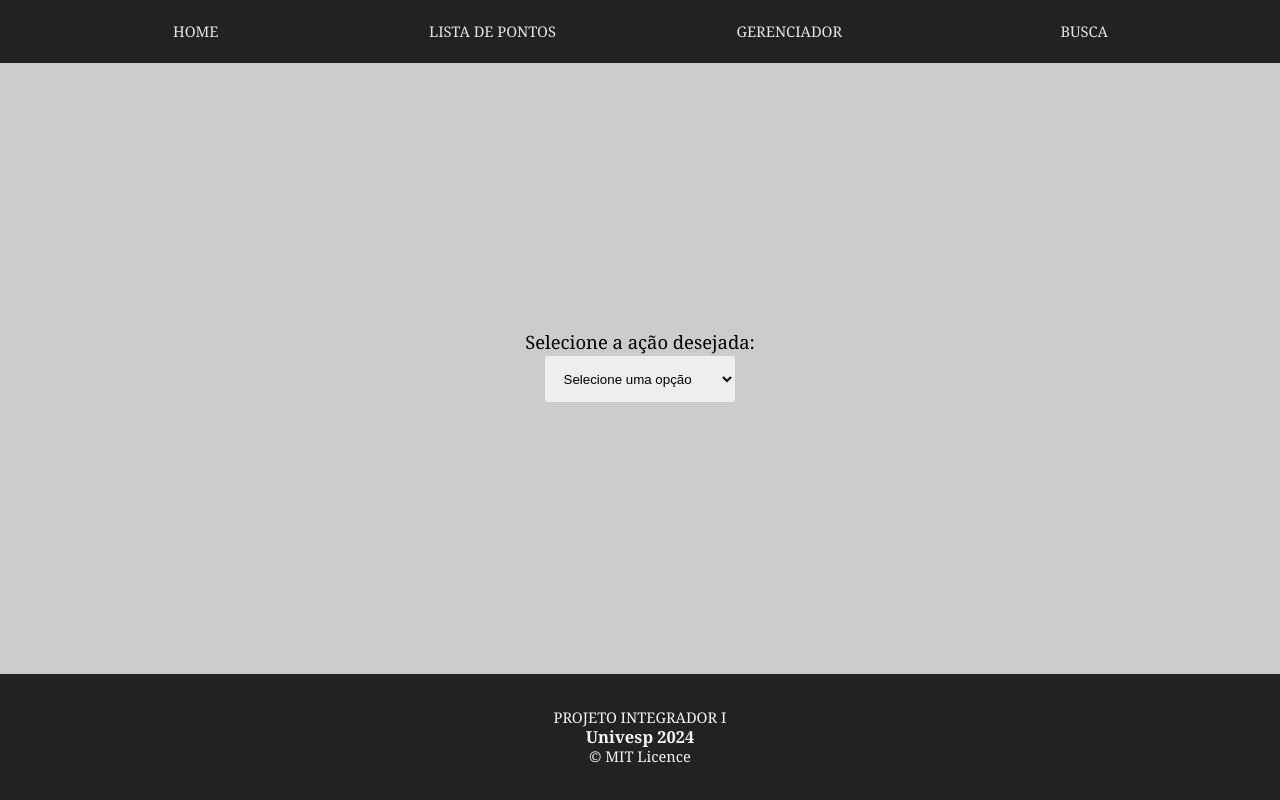
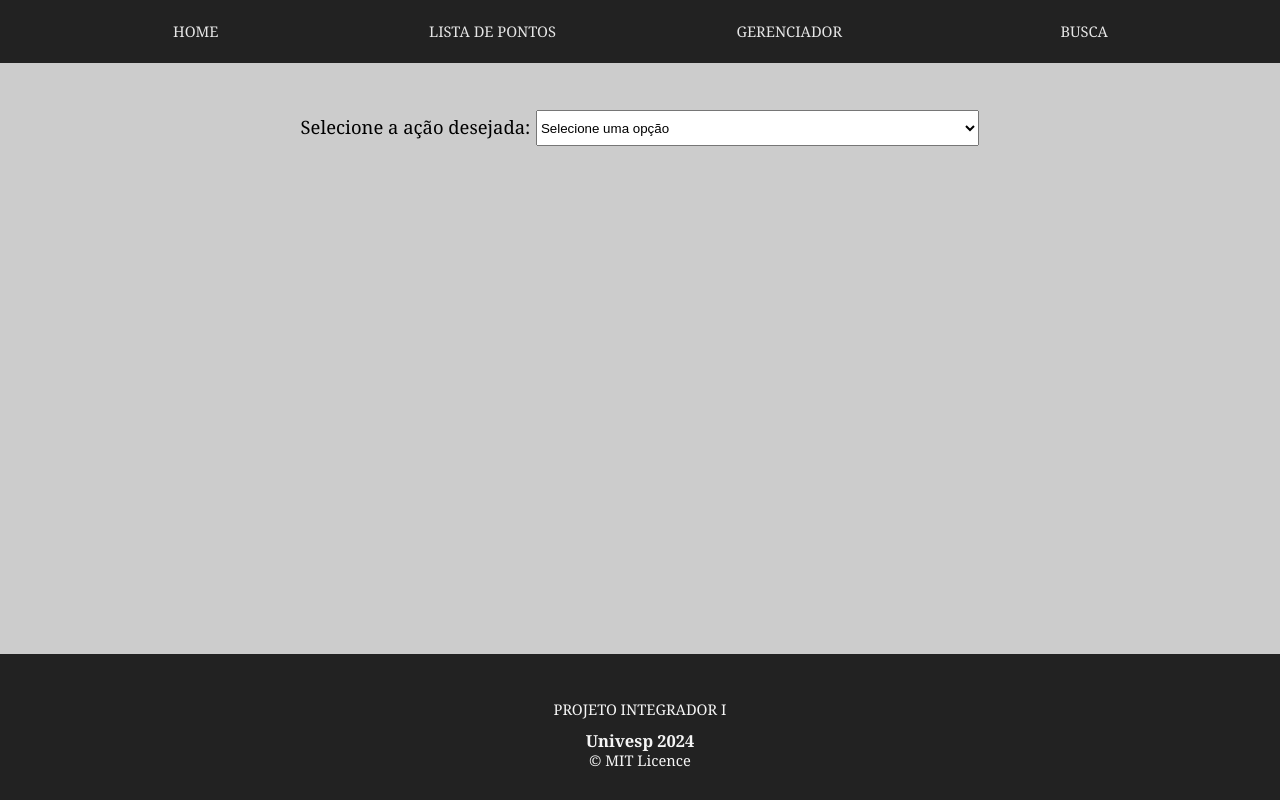
Before and after one commit to iW90/PJI110_projeto-integrador, a React (Vite) app in the folder frontend/: page / in a window 1280 px wide. Both pictures are taken after a click on the item "GERENCIADOR". Built offline with nearby package versions, Linux system fonts and the light colour scheme.

Commit message:
feat: add some style

```diff
--- a/frontend/src/App.css
+++ b/frontend/src/App.css
@@ -44,9 +44,6 @@ table {
 }
 
 
-
-
-
 /* ------------- Footer */
 footer {
 	background-color: rgb(34, 34, 34);
@@ -63,14 +60,13 @@ footer p:nth-child(1) {
 footer p:nth-child(2) {
 	font-weight: bold;
 	font-size: 0.9rem;
+	margin: 4px 0px;
 }
 
 footer p:nth-child(3) {
 	font-size: 0.8rem;
+	margin: 0;
 }
-
-
-
 
 
 /* ------------- Navbar */
@@ -111,90 +107,9 @@ nav ul li:hover {
 
 
 
-
-
-
-
-
-/* Início */
-
-
-label {
-	display: block;
-	margin-bottom: 0.25rem;
-}
-
-input, select, option,
-textarea {
-	/* display: block; */
-	/* width: 100%; */
-	border: 1px solid #ccc;
-	padding: 0.8rem;
-	border-radius: var(--radius);
-	background: #eee;
-	transition: 0.2s;
-}
-
-input:focus,
-textarea:focus {
-	outline: none;
-	border-color: var(--color);
-	background: white;
-	box-shadow: 0 0 0 3px var(--color-light);
-}
-
-button {
-	cursor: pointer;
-	border: none;
-	border-radius: var(--radius);
-	transition: 0.1s;
-	background: var(--color);
-	color: var(--color-dark);
-	padding: 0.8rem 1.6rem;
-}
-
-button:hover,
-button:focus {
-	background: var(--color);
-	box-shadow: 0 0 0 3px var(--color-light), 0 0 0 4px var(--color);
-	outline: none;
-}
-
-button:active {
-	box-shadow: 0 0 0 3px var(--color), 0 0 0 4px var(--color);
-}
-
-button:disabled {
-	opacity: 0.5;
-	cursor: wait;
-}
-
-button {
-	border-radius: 8px;
-	border: 1px solid transparent;
-	padding: 0.6em 1.2em;
-	font-size: 1em;
-	font-weight: 500;
-	font-family: inherit;
-	background-color: #888;
-	cursor: pointer;
-	transition: border-color 0.25s;
-}
-
-button:hover {
-	border-color: #646cff;
-}
-
-button:focus,
-button:focus-visible {
-	outline: 4px auto -webkit-focus-ring-color;
-}
-
-
-
 /* ------------- HomePage */
 #home-section {
-	display: flex;
+	flex-direction: row;
 	justify-content: center;
 	align-items: center;
 	gap: 5%;
--- a/frontend/src/components/Form/Input.jsx
+++ b/frontend/src/components/Form/Input.jsx
@@ -2,7 +2,8 @@ import React from 'react'
 
 function Input({ id, type, text }) {
 	return (
-		<label htmlFor={id}>{text}
+		<label htmlFor={id}>
+			<p>{text}</p>
 			<input type={type} id={id} name={id} placeholder="" />
 		</label>
 	);
--- a/frontend/src/index.css
+++ b/frontend/src/index.css
@@ -56,7 +56,7 @@ h4 {
 p {
 	font-family: var(--font);
 	font-size: 1rem;
-	margin: 4px 0;
+	margin: 16px 0;
 }
 
 h1 {
@@ -73,5 +73,114 @@ h3 {
 
 h4 {
 	font-size: 1.1rem;
+}
 
+form {
+	width: 70%;
+	display: flex;
+	flex-direction: column;
+	place-content: center;
 }
+
+label {
+	display: flex;
+	place-content: center;
+	gap: 0.5%;
+	width: 90%;
+}
+
+form label p {
+	width: 40%;
+	text-align: end;
+}
+
+label select, select label p {
+	width: 40%;
+	height: 36px;
+	margin: 8px 0;
+}
+
+section label:nth-child(1) {
+	margin-bottom: 80px;
+}
+
+form input,
+form textarea {
+	width: 100%;
+	border: 1px solid #ccc;
+	padding: 0.2rem;
+	margin: 8px 16px;
+	border-radius: var(--radius);
+	background: #eee;
+	transition: 0.2s;
+}
+
+section {
+	display: flex;
+	flex-direction: column;
+	align-items: center;
+	justify-content: flex-start;
+	padding: 24px;
+	min-height: 70vh;
+	width: 100%;
+}
+
+
+/* Button */
+
+input:focus,
+textarea:focus {
+	outline: none;
+	border-color: var(--color);
+	background: white;
+	box-shadow: 0 0 0 3px var(--color-light);
+}
+
+button {
+	cursor: pointer;
+	border: none;
+	border-radius: var(--radius);
+	transition: 0.1s;
+	background: var(--color);
+	color: var(--color-dark);
+	padding: 0.8rem 1.6rem;
+	width: fit-content;
+	margin: 32px auto;
+}
+
+button:hover,
+button:focus {
+	background: var(--color);
+	box-shadow: 0 0 0 3px var(--color-light), 0 0 0 4px var(--color);
+	outline: none;
+}
+
+button:active {
+	box-shadow: 0 0 0 3px var(--color), 0 0 0 4px var(--color);
+}
+
+button:disabled {
+	opacity: 0.5;
+	cursor: wait;
+}
+
+button {
+	border-radius: 8px;
+	border: 1px solid transparent;
+	padding: 0.6em 1.2em;
+	font-size: 1em;
+	font-weight: 500;
+	font-family: inherit;
+	background-color: #888;
+	cursor: pointer;
+	transition: border-color 0.25s;
+}
+
+button:hover {
+	border-color: #646cff;
+}
+
+button:focus,
+button:focus-visible {
+	outline: 4px auto -webkit-focus-ring-color;
+}
--- a/frontend/src/pages/ManagementPage/AddInstrument.jsx
+++ b/frontend/src/pages/ManagementPage/AddInstrument.jsx
@@ -8,10 +8,10 @@ const AddInstrument = () => {
 			<h2>Cadastro de Novo Instrumento</h2>
 
 			<Input id="istoName" type="text" text="Nome:" />
-			<Input id="istoAI" type="text" text="Quantidade de Entradas Analógicas:" />
-			<Input id="istoAO" type="text" text="Quantidade de Saídas Analógicas:" />
-			<Input id="istoDI" type="text" text="Quantidade de Entradas Digitais:" />
-			<Input id="istoDO" type="text" text="Quantidade de Saídas Digitais:" />
+			<Input id="istoAI" type="text" text="Entradas Analógicas:" />
+			<Input id="istoAO" type="text" text="Saídas Analógicas:" />
+			<Input id="istoDI" type="text" text="Entradas Digitais:" />
+			<Input id="istoDO" type="text" text="Saídas Digitais:" />
 
 			<Button id="addIsto" text="Cadastrar Instrumento" action="algumaFunction()"/>
 		</form>
--- a/frontend/src/pages/ManagementPage/AltInstrument.jsx
+++ b/frontend/src/pages/ManagementPage/AltInstrument.jsx
@@ -9,10 +9,10 @@ const AltInstrument = () => {
 
 			<Input id="istoId" type="text" text="Id:" />
 			<Input id="istoName" type="text" text="Nome:" />
-			<Input id="istoAI" type="text" text="Quantidade de Entradas Analógicas:" />
-			<Input id="istoAO" type="text" text="Quantidade de Saídas Analógicas:" />
-			<Input id="istoDI" type="text" text="Quantidade de Entradas Digitais:" />
-			<Input id="istoDO" type="text" text="Quantidade de Saídas Digitais:" />
+			<Input id="istoAI" type="text" text="Entradas Analógicas:" />
+			<Input id="istoAO" type="text" text="Saídas Analógicas:" />
+			<Input id="istoDI" type="text" text="Entradas Digitais:" />
+			<Input id="istoDO" type="text" text="Saídas Digitais:" />
 
 			<Button id="altIsto" text="Alterar Instrumento" action="algumaFunction()"/>
 		</form>
--- a/frontend/src/pages/ManagementPage/ManagementPage.jsx
+++ b/frontend/src/pages/ManagementPage/ManagementPage.jsx
@@ -34,7 +34,7 @@ function ManagementPage() {
 	};
 
 	return (
-		<div>
+		<section id="management-section">
 			<label htmlFor="managementActions">
 				<p>Selecione a ação desejada: </p>
 				<select id="managementActions" name="managementActions" onChange={handleActionChange}>
@@ -49,7 +49,7 @@ function ManagementPage() {
 			</label>
 
 			<ManagementContent selectedAction={selectAction} />
-		</div>
+		</section>
 	);
 }
 
--- a/frontend/src/pages/SearchPage/SearchPage.jsx
+++ b/frontend/src/pages/SearchPage/SearchPage.jsx
@@ -34,7 +34,7 @@ function SearchPage() {
 	};
 
 	return (
-		<div>
+		<section id="search-section">
 			<label htmlFor="managementActions">
 				<p>Selecione o tipo de busca desejada: </p>
 				<select id="managementActions" name="managementActions" onChange={handleActionChange}>
@@ -49,7 +49,7 @@ function SearchPage() {
 			</label>
 
 			<SearchContent selectedAction={selectAction} />
-		</div>
+		</section>
 	);
 }
 
```
